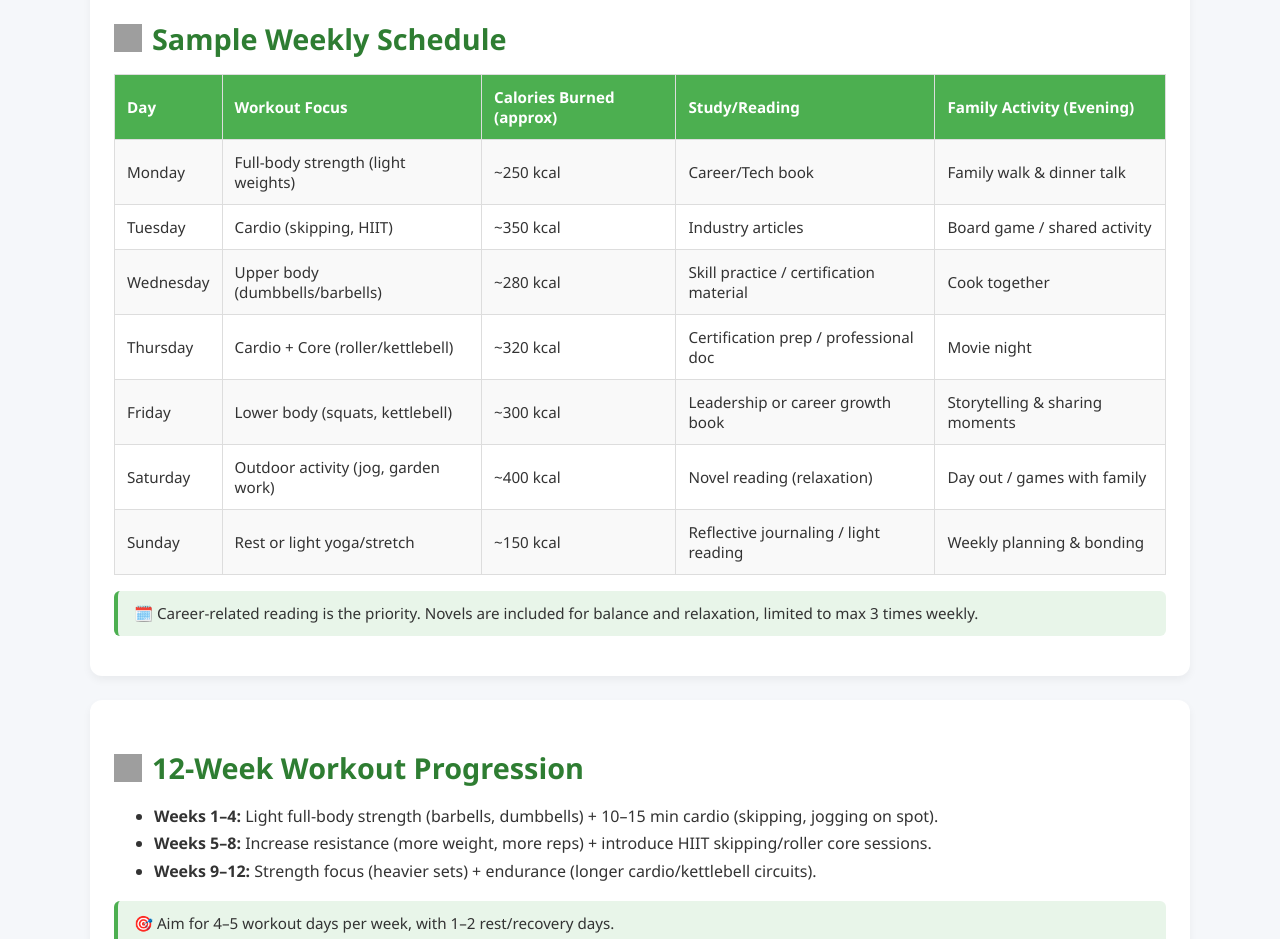
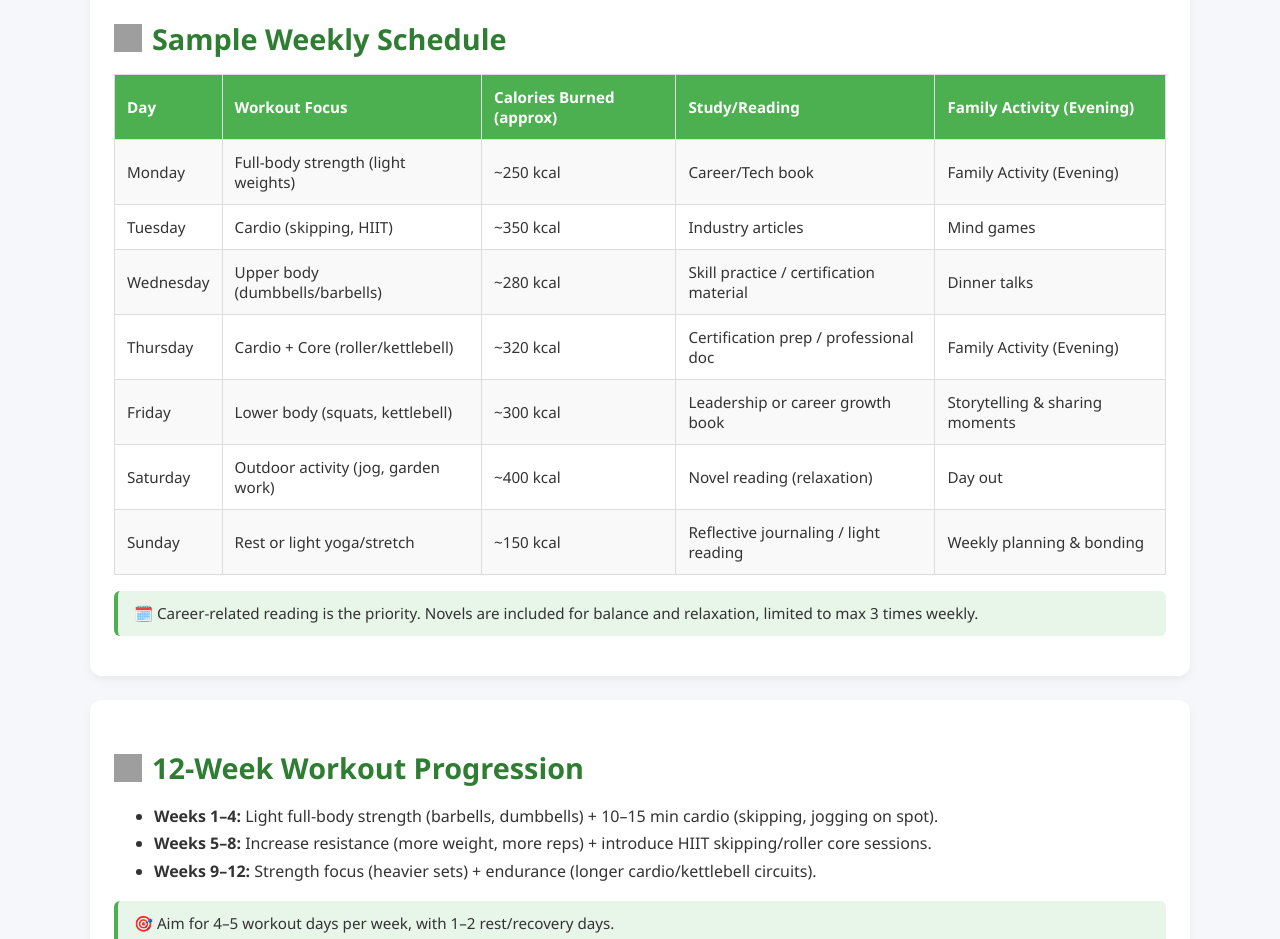
Before and after one commit to PromasterGuru/Healthy-Lifestyle-Plan, a plain HTML site: page index.html in a window 1280 px wide. Shown: the part 1740-2679 px from the top of the page. Drawn offline with Linux system fonts and the light colour scheme; grey boxes are pictures that could not be loaded.

Commit message:
Duplicate workout schedule entries for Monday to Thursday

```diff
--- a/index.html
+++ b/index.html
@@ -139,12 +139,12 @@
       <h2><img src="https://img.icons8.com/color/48/calendar.png"/>Sample Weekly Schedule</h2>
       <table>
         <tr><th>Day</th><th>Workout Focus</th><th>Calories Burned (approx)</th><th>Study/Reading</th><th>Family Activity (Evening)</th></tr>
-        <tr><td>Monday</td><td>Full-body strength (light weights)</td><td>~250 kcal</td><td>Career/Tech book</td><td>Family walk & dinner talk</td></tr>
-        <tr><td>Tuesday</td><td>Cardio (skipping, HIIT)</td><td>~350 kcal</td><td>Industry articles</td><td>Board game / shared activity</td></tr>
-        <tr><td>Wednesday</td><td>Upper body (dumbbells/barbells)</td><td>~280 kcal</td><td>Skill practice / certification material</td><td>Cook together</td></tr>
-        <tr><td>Thursday</td><td>Cardio + Core (roller/kettlebell)</td><td>~320 kcal</td><td>Certification prep / professional doc</td><td>Movie night</td></tr>
+        <tr><td>Monday</td><td>Full-body strength (light weights)</td><td>~250 kcal</td><td>Career/Tech book</td><td>Family Activity (Evening)</td></tr>
+        <tr><td>Tuesday</td><td>Cardio (skipping, HIIT)</td><td>~350 kcal</td><td>Industry articles</td><td>Mind games</td></tr>
+        <tr><td>Wednesday</td><td>Upper body (dumbbells/barbells)</td><td>~280 kcal</td><td>Skill practice / certification material</td><td>Dinner talks</td></tr>
+        <tr><td>Thursday</td><td>Cardio + Core (roller/kettlebell)</td><td>~320 kcal</td><td>Certification prep / professional doc</td><td>Family Activity (Evening)</td></tr>
         <tr><td>Friday</td><td>Lower body (squats, kettlebell)</td><td>~300 kcal</td><td>Leadership or career growth book</td><td>Storytelling & sharing moments</td></tr>
-        <tr><td>Saturday</td><td>Outdoor activity (jog, garden work)</td><td>~400 kcal</td><td>Novel reading (relaxation)</td><td>Day out / games with family</td></tr>
+        <tr><td>Saturday</td><td>Outdoor activity (jog, garden work)</td><td>~400 kcal</td><td>Novel reading (relaxation)</td><td>Day out</td></tr>
         <tr><td>Sunday</td><td>Rest or light yoga/stretch</td><td>~150 kcal</td><td>Reflective journaling / light reading</td><td>Weekly planning & bonding</td></tr>
       </table>
       <div class="tip">🗓️ Career-related reading is the priority. Novels are included for balance and relaxation, limited to max 3 times weekly.</div>
```
